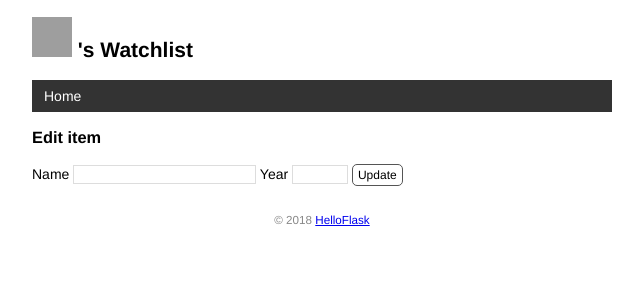
After one commit to iamagithuber/watchlist, a Flask app: template templates/edit.html in a window 1280 px wide. The commit adds this page. Shown: the top 300 px of the page, without its empty margins (318-961 px from the left). Run offline with Flask 3, Linux system fonts and the light colour scheme; the template is opened without the code that fills it, so the values that code supplies are empty; grey boxes are pictures that could not be loaded.

Commit message:
Creat,edit and delete item by from

```diff
--- a/app.py
+++ b/app.py
@@ -1,18 +1,93 @@
 from flask import Flask
 from markupsafe import escape
 from flask import Flask, render_template
-from flask import url_for
+from flask import request, redirect,flash,url_for
 from markupsafe import escape
 from flask_sqlalchemy import SQLAlchemy  # 导入扩展类
 import os
 import click
 
-#hello
+
 app = Flask(__name__)
 app.config['SQLALCHEMY_DATABASE_URI'] = 'sqlite:///' + os.path.join(app.root_path, 'data.db')
 app.config['SQLALCHEMY_TRACK_MODIFICATIONS'] = False  # 关闭对模型修改的监控
 # 在扩展类实例化前加载配置
 db = SQLAlchemy(app)
+
+app.config['SECRET_KEY'] = 'dev'  # 等同于 app.secret_key = 'dev'
+
+@app.route('/', methods=['GET', 'POST'])
+def index():
+    flash('Item Created.')
+    if request.method == 'POST':  # 判断是否是 POST 请求
+        # 获取表单数据
+        title = request.form.get('title')  # 传入表单对应输入字段的 name 值
+        year = request.form.get('year')
+        # 验证数据
+        if not title or not year or len(year) > 4 or len(title) > 60:
+            flash('Invalid input.')  # 显示错误提示
+            return redirect(url_for('index'))  # 重定向回主页
+
+        # 保存表单数据到数据库
+        movie = Movie(title=title, year=year)  # 创建记录
+        db.session.add(movie)  # 添加到数据库会话
+        db.session.commit()  # 提交数据库会话
+        flash('Item created.')  # 显示成功创建的提示
+        return redirect(url_for('index'))  # 重定向回主页
+
+
+    movies = Movie.query.all()
+    return render_template('index.html', movies=movies)
+
+@app.route('/movie/edit/<int:movie_id>', methods=['GET', 'POST'])
+def edit(movie_id):
+    movie = Movie.query.get_or_404(movie_id)
+
+    if request.method == 'POST':  # 处理编辑表单的提交请求
+        title = request.form['title']
+        year = request.form['year']
+
+        if not title or not year or len(year) != 4 or len(title) > 60:
+            flash('Invalid input.')
+            return redirect(url_for('edit', movie_id=movie_id))  # 重定向回对应的编辑页面
+
+        movie.title = title  # 更新标题
+        movie.year = year  # 更新年份
+        db.session.commit()  # 提交数据库会话
+        flash('Item updated.')
+        return redirect(url_for('index'))  # 重定向回主页
+
+    return render_template('edit.html', movie=movie)  # 传入被编辑的电影记录
+
+
+@app.route('/movie/delete/<int:movie_id>', methods=['POST'])  # 限定只接受 POST 请求
+def delete(movie_id):
+    movie = Movie.query.get_or_404(movie_id)  # 获取电影记录
+    db.session.delete(movie)  # 删除对应的记录
+    db.session.commit()  # 提交数据库会话
+    flash('Item deleted.')
+    return redirect(url_for('index'))  # 重定向回主页
+
+@app.errorhandler(404)  # 传入要处理的错误代码
+def page_not_found(e):  # 接受异常对象作为参数
+    return render_template('404.html'), 404  # 返回模板和状态码
+
+@app.route('/user/<name>')
+def user_page(name):
+    return f'User: {escape(name)}'
+
+@app.route('/test')
+def test_url_for():
+    # 下面是一些调用示例（请访问 http://localhost:5000/test 后在命令行窗口查看输出的 URL）：
+    print(url_for('hello'))  # 生成 hello 视图函数对应的 URL，将会输出：/
+    # 注意下面两个调用是如何生成包含 URL 变量的 URL 的
+    print(url_for('user_page', name='greyli'))  # 输出：/user/greyli
+    print(url_for('user_page', name='peter'))  # 输出：/user/peter
+    print(url_for('test_url_for'))  # 输出：/test
+    # 下面这个调用传入了多余的关键字参数，它们会被作为查询字符串附加到 URL 后面。
+    print(url_for('test_url_for', num=2))  # 输出：/test?num=2
+    return 'Test page'
+
 
 @app.cli.command()  # 注册为命令，可以传入 name 参数来自定义命令
 @click.option('--drop', is_flag=True, help='Create after drop.')  # 设置选项
@@ -57,31 +132,6 @@ def inject_user():  # 函数名可以随意修改
     user = User.query.first()
     return dict(user=user)  # 需要返回字典，等同于 return {'user': user}
 
-@app.route('/')
-def index():
-    movies = Movie.query.all()  # 读取所有电影记录
-    return render_template('index.html', movies=movies)
-
-@app.errorhandler(404)  # 传入要处理的错误代码
-def page_not_found(e):  # 接受异常对象作为参数
-    return render_template('404.html'), 404  # 返回模板和状态码
-
-@app.route('/user/<name>')
-def user_page(name):
-    return f'User: {escape(name)}'
-
-@app.route('/test')
-def test_url_for():
-    # 下面是一些调用示例（请访问 http://localhost:5000/test 后在命令行窗口查看输出的 URL）：
-    print(url_for('hello'))  # 生成 hello 视图函数对应的 URL，将会输出：/
-    # 注意下面两个调用是如何生成包含 URL 变量的 URL 的
-    print(url_for('user_page', name='greyli'))  # 输出：/user/greyli
-    print(url_for('user_page', name='peter'))  # 输出：/user/peter
-    print(url_for('test_url_for'))  # 输出：/test
-    # 下面这个调用传入了多余的关键字参数，它们会被作为查询字符串附加到 URL 后面。
-    print(url_for('test_url_for', num=2))  # 输出：/test?num=2
-    return 'Test page'
-
 
 class User(db.Model):  # 表名将会是 user（自动生成，小写处理）
     id = db.Column(db.Integer, primary_key=True)  # 主键
--- a/static/style.css
+++ b/static/style.css
@@ -85,3 +85,48 @@ nav li a:hover {
     border-radius: 5px;
     padding: 3px 5px;
 }
+
+/* 覆盖某些浏览器对 input 元素定义的字体 */
+input[type=submit] {
+    font-family: inherit;
+}
+
+input[type=text] {
+    border: 1px solid #ddd;
+}
+
+input[name=year] {
+    width: 50px;
+}
+
+.btn {
+    font-size: 12px;
+    padding: 3px 5px;
+    text-decoration: none;
+    cursor: pointer;
+    background-color: white;
+    color: black;
+    border: 1px solid #555555;
+    border-radius: 5px;
+}
+
+.btn:hover {
+    text-decoration: none;
+    background-color: black;
+    color: white;
+    border: 1px solid black;
+}
+.alert {
+    position: relative;
+    padding: 7px;
+    margin: 7px 0;
+    border: 1px solid transparent;
+    color: #004085;
+    background-color: #cce5ff;
+    border-color: #b8daff;
+    border-radius: 5px;
+}
+
+.inline-form {
+    display: inline;
+}
--- a/templates/base.html
+++ b/templates/base.html
@@ -10,6 +10,9 @@
     {% endblock %}
 </head>
 <body>
+    {% for message in get_flashed_messages() %}
+        <div class="alert">{{ message }}</div>
+    {% endfor %}
     <h2>
         <img alt="Avatar" class="avatar" src="{{ url_for('static', filename='images/cat.gif') }}">
         {{ user.name }}'s Watchlist
--- /dev/null
+++ b/templates/edit.html
@@ -0,0 +1,10 @@
+{% extends 'base.html' %}
+
+{% block content %}
+<h3>Edit item</h3>
+<form method="post">
+    Name <input type="text" name="title" autocomplete="off" required value="{{ movie.title }}">
+    Year <input type="text" name="year" autocomplete="off" required value="{{ movie.year }}">
+    <input class="btn" type="submit" name="submit" value="Update">
+</form>
+{% endblock %}
```
Also changed, not shown: templates/index.html (+11 -1 lines).
